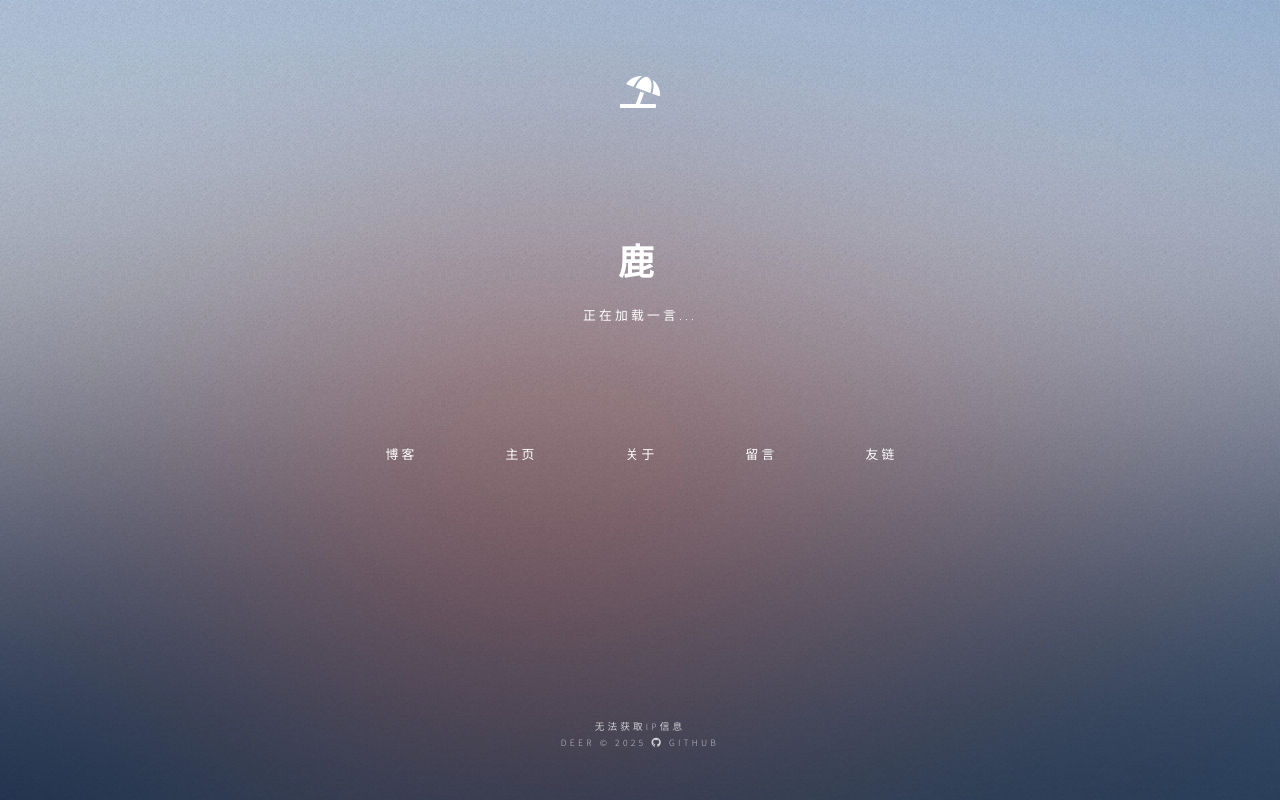
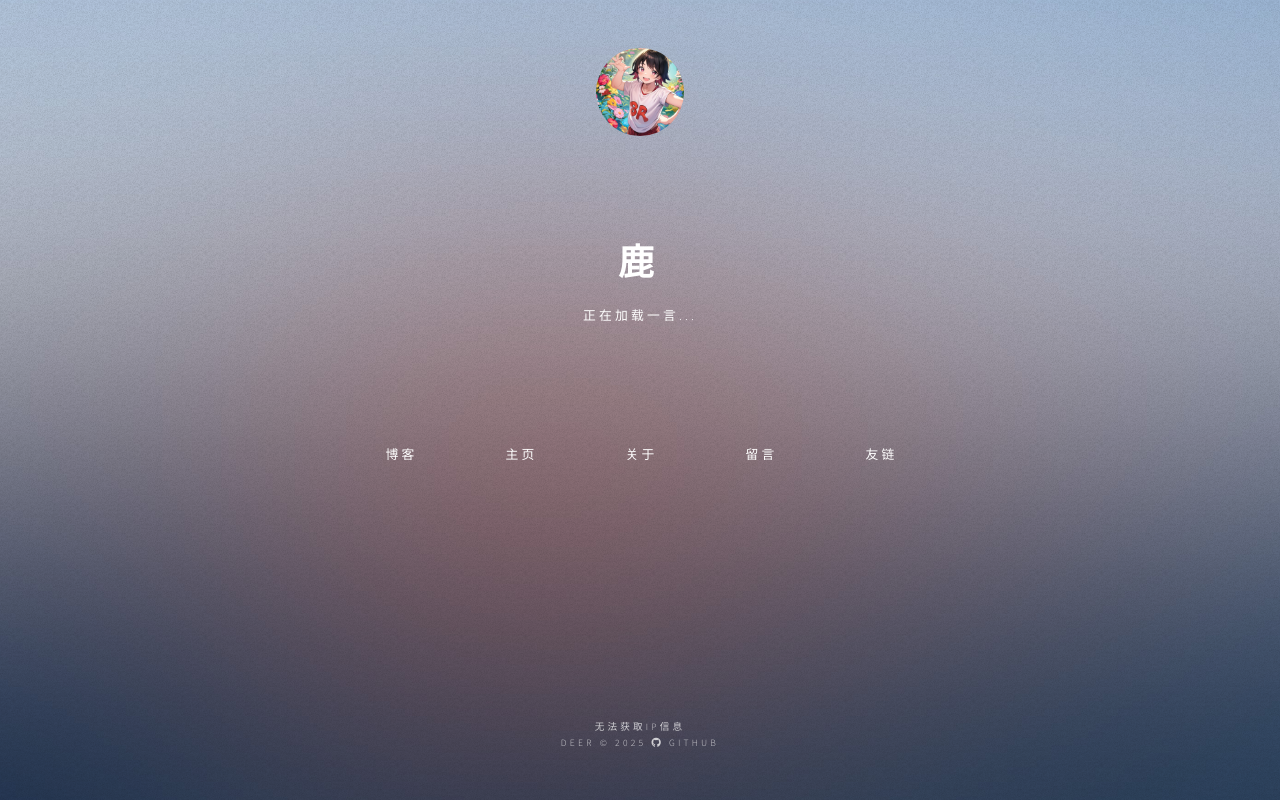
Before and after one commit to yunshu3310/xiaozuzu.github.io, a plain HTML site: page index.html in a window 1280 px wide. Drawn offline with Linux system fonts and the light colour scheme; no server answers; files whose address does not match are found by name.

Commit message:
自定义logo

```diff
--- a/index.html
+++ b/index.html
@@ -26,7 +26,7 @@
 				<!-- Header -->
 					<header id="header">
 						<div class="logo">
-							<span class="icon solid fa-umbrella-beach"></span>
+							<img src="images/logo.jpg" alt="Logo" style="width: 100%; height: 100%; object-fit: cover; border-radius: 100%;" />
 						</div>
 						<!-- FPS计数器已移除 -->
 						<div class="content">
```
Also changed, not shown: images/logo.jpg (added).
